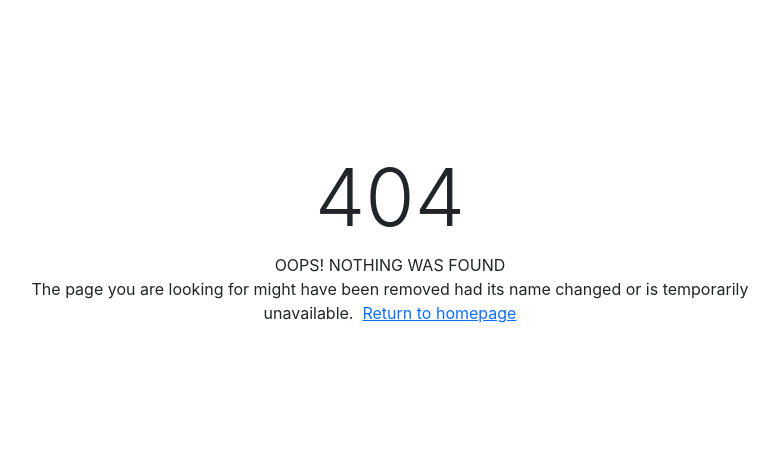
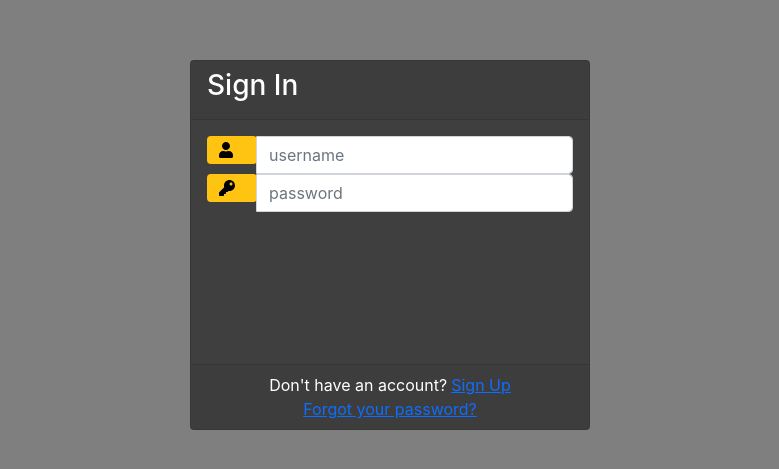
Before and after one commit to chengyang9966/SPLYT_Map, a React (Create React App) app: page / in a window 1280 px wide. Before the commit this address had no page. Shown: the part 155-624 px from the top of the page, without its empty margins (250-1029 px from the left). Built offline with nearby package versions, Linux system fonts and the light colour scheme.

Commit message:
update layout

```diff
--- a/src/App.css
+++ b/src/App.css
@@ -22,7 +22,7 @@
 /* * Body Wrapper  */
 .bodyWrapper{
   padding:10px;
-  padding-left: 40px;
+  padding-left: 20px;
 }
 /* Leaflet Component */
 .leaflet-marker-icon{
@@ -127,3 +127,83 @@
   padding-bottom: 3px;
   cursor: pointer;
 }
+
+/* Login */
+
+.card{
+  height: 370px;
+  margin-top: auto;
+  margin-bottom: auto;
+  width: 400px;
+  background-color: rgba(0,0,0,0.5) !important;
+  }
+
+  .social_icon span{
+  font-size: 60px;
+  margin-left: 10px;
+  color: #FFC312;
+  }
+
+  .social_icon span:hover{
+  color: white;
+  cursor: pointer;
+  }
+
+  .card-header h3{
+  color: white;
+  }
+
+  .social_icon{
+  position: absolute;
+  right: 20px;
+  top: -45px;
+  }
+
+  .input-group-prepend span{
+  width: 50px;
+  background-color: #FFC312;
+  color: black;
+  border:0 !important;
+  }
+
+  input:focus{
+  outline: 0 0 0 0  !important;
+  box-shadow: 0 0 0 0 !important;
+
+  }
+
+  .remember{
+  color: white;
+  }
+
+  .remember input
+  {
+  width: 20px;
+  height: 20px;
+  margin-left: 15px;
+  margin-right: 5px;
+  }
+
+  .login_btn{
+  color: black;
+  background-color: #FFC312;
+  width: 100px;
+  }
+
+  .login_btn:hover{
+  color: black;
+  background-color: white;
+  }
+
+  .links{
+  color: white;
+  }
+
+  .links a{
+  margin-left: 4px;
+  }
+
+  .container{
+    height: 100%;
+    align-content: center;
+    }
--- a/src/App.tsx
+++ b/src/App.tsx
@@ -6,15 +6,19 @@ import {
   Route,
   Link
 } from "react-router-dom";
-import PrivateRoute from './routes/Private'
+import PrivateRoute from './routes/Private';
+import HomePage from './pages/Home';
+import LoginPage from './pages/Login';
+
 function App() {
 
 
   return (
     <Router>
     <Switch>
+      <Route path='/' exact component={LoginPage} />
+      <Route path='/home' exact component={HomePage} />
       {/* <Route path='/login' exact component={Login} />
-      <Route path='/register' exact component={Register} />
       <Route path='/forgetPassword' exact component={ForgetPassword} />
       <Route path='/passwordReset' exact component={ResetPassword} />
       <Route path='/expired' exact component={Expired} /> */}
--- /dev/null
+++ b/src/pages/Home.tsx
@@ -0,0 +1,16 @@
+import React,{useEffect,useState} from 'react';
+import Loading from '../components/Loading';
+import MasterPageLayout from '../components/masterPage';
+
+const HomePage=()=>{
+
+    return (
+        <MasterPageLayout>
+            <div className="bodyWrapper">
+                Helloo
+            </div>
+        </MasterPageLayout>
+    )
+}
+
+export default HomePage
--- /dev/null
+++ b/src/pages/Login.tsx
@@ -0,0 +1,57 @@
+import React from  'react';
+import { FontAwesomeIcon } from '@fortawesome/react-fontawesome';
+import { faKey, faUser } from '@fortawesome/free-solid-svg-icons';
+const LoginPage=()=>{
+    return(
+        <div className="popUp-Bg d-flex align-items-center justify-content-center">
+        <div className="container">
+	<div className="d-flex justify-content-center h-100">
+		<div className="card">
+			<div className="card-header">
+				<h3>Sign In</h3>
+
+			</div>
+			<div className="card-body">
+				<form>
+					 <div className="input-group form-group">
+						<div className="input-group-prepend">
+							<span className="input-group-text">
+                                <FontAwesomeIcon icon={faUser}/>
+                            </span>
+						</div>
+						<input type="text" className="form-control" placeholder="username"/>
+
+					</div>
+					<div className="input-group form-group">
+						<div className="input-group-prepend">
+							<span className="input-group-text">
+                            <FontAwesomeIcon icon={faKey}/>
+
+                                </span>
+						</div>
+						<input type="password" className="form-control" placeholder="password"/>
+					</div>
+					{/* <div className="row align-items-center remember">
+						<input type="checkbox">Remember Me</input>
+					</div>
+					<div className="form-group">
+						<input type="submit" value="Login" className="btn float-right login_btn"/>
+					</div> */}
+				</form>
+			</div>
+			<div className="card-footer">
+				<div className="d-flex justify-content-center links">
+					Don't have an account?<a href="#">Sign Up</a>
+				</div>
+				<div className="d-flex justify-content-center">
+					<a href="#">Forgot your password?</a>
+				</div>
+			</div>
+		</div>
+	</div>
+</div>
+        </div>
+    )
+}
+
+export default LoginPage
```
Also changed, not shown: src/components/Loading.tsx (renamed from src/components/Loading.jsx).
